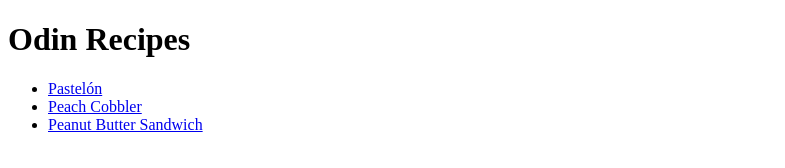
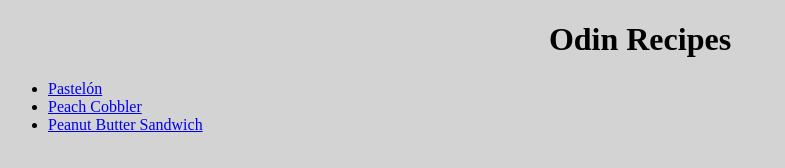
Before and after one commit to enosis1/odin-recipes, a plain HTML site: page index.html in a window 1280 px wide. Shown: the whole page, without its empty margins (0-785 px from the left). Drawn offline with Linux system fonts and the light colour scheme.

Commit message:
Add style.css files

```diff
--- a/index.html
+++ b/index.html
@@ -3,6 +3,7 @@
 	<head>
 		<meta charset="utf-8">
 		<title>Odin Recipes</title>
+		<link rel="stylesheet" href="styles.css">
 	</head>
 	<body>
 		<h1>Odin Recipes</h1>
--- /dev/null
+++ b/styles.css
@@ -0,0 +1,7 @@
+h1 {
+	text-align: center;
+}
+
+html {
+	background-color: lightgrey;
+}
```
Also changed, not shown: recipes/pastelon.html (+1 -0 lines), recipes/peach-cobbler.html (+1 -0 lines), recipes/peanut-butter-sandwich.html (+1 -0 lines), recipes/styles.css (added).
